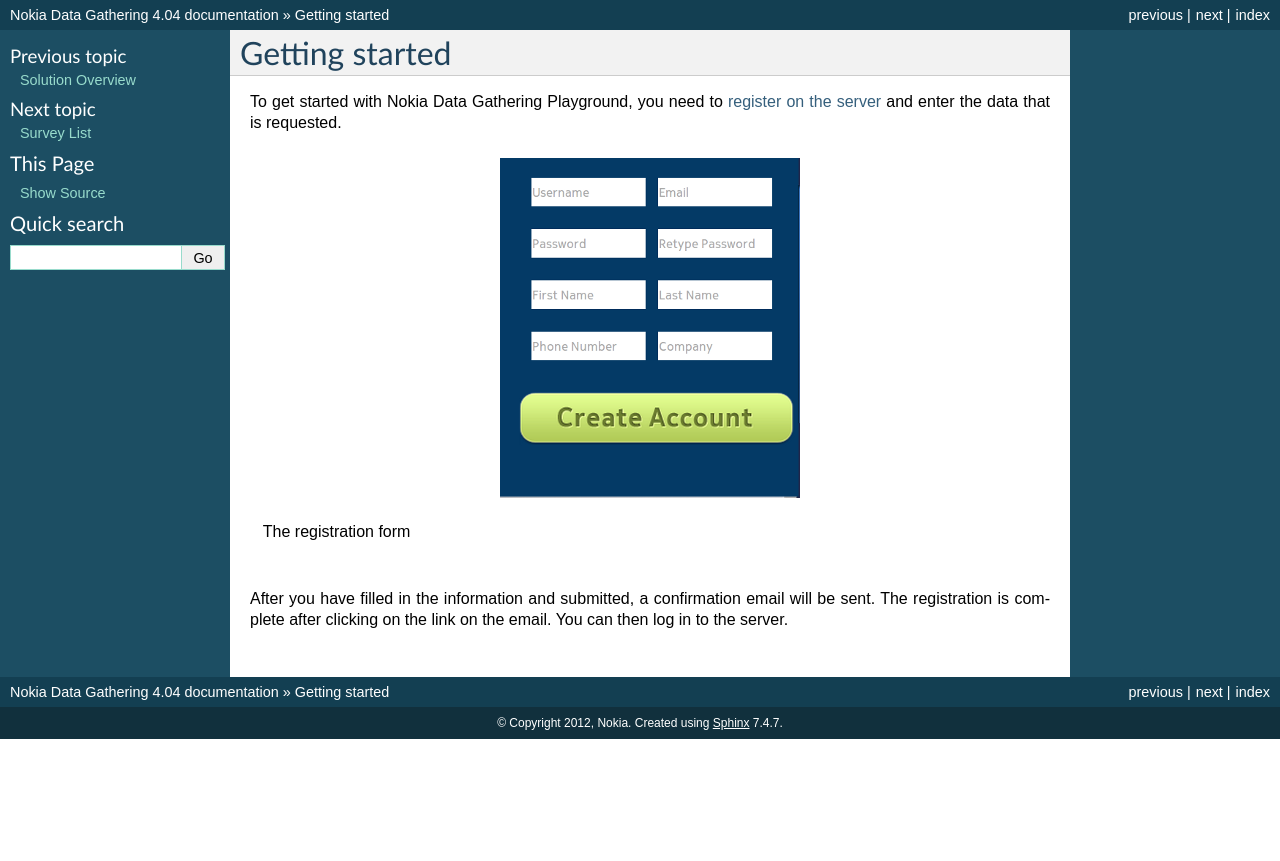
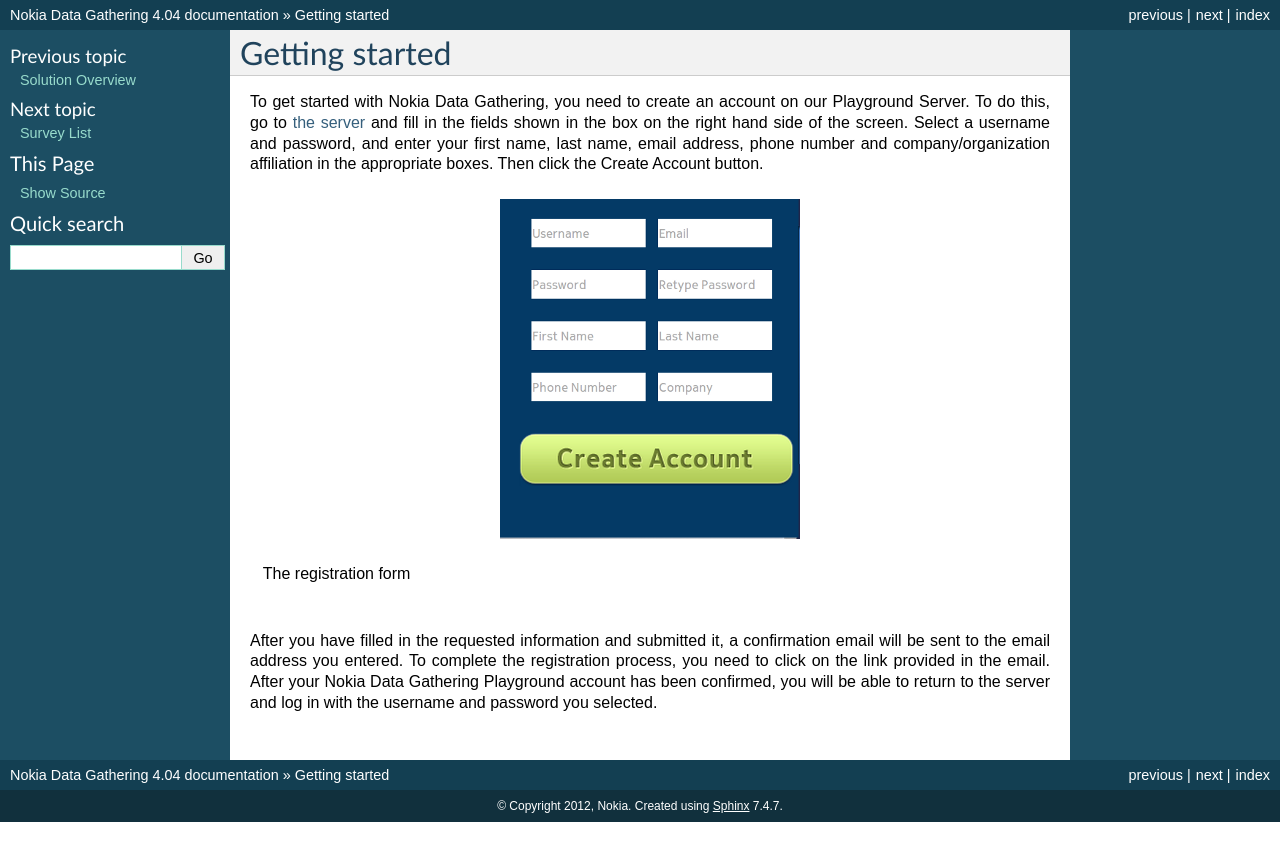
Before and after one commit to nokiadatagathering/ndgdocs, a Sphinx documentation site: the page built from sphinx/source/getting-started.rst, in a window 1280 px wide. Shown: the top 861 px of the page. Built offline with Sphinx 7.4.7, drawn with Linux system fonts in a browser that asks for light colours.

Commit message:
Proof-read and edited text.

```diff
--- a/sphinx/source/getting-started.rst
+++ b/sphinx/source/getting-started.rst
@@ -4,8 +4,8 @@
 Getting started
 **********************
 
-To get started with Nokia Data Gathering Playground, you need to `register on the server
-<http://nokiadatagathering.net>`_ and enter the data that is requested.
+To get started with Nokia Data Gathering, you need to create an account on our Playground Server. To do this, go to `the server
+<http://nokiadatagathering.net>`_ and fill in the fields shown in the box on the right hand side of the screen. Select a username and password, and enter your first name, last name, email address, phone number and company/organization affiliation in the appropriate boxes. Then click the Create Account button.
 
 
 .. figure:: images/register.png
@@ -14,4 +14,4 @@
    The registration form
 
 
-After you have filled in the information and submitted, a confirmation email will be sent. The registration is complete after clicking on the link on the email. You can then log in to the server.
+After you have filled in the requested information and submitted it, a confirmation email will be sent to the email address you entered. To complete the registration process, you need to click on the link provided in the email. After your Nokia Data Gathering Playground account has been confirmed, you will be able to return to the server and log in with the username and password you selected.
```
